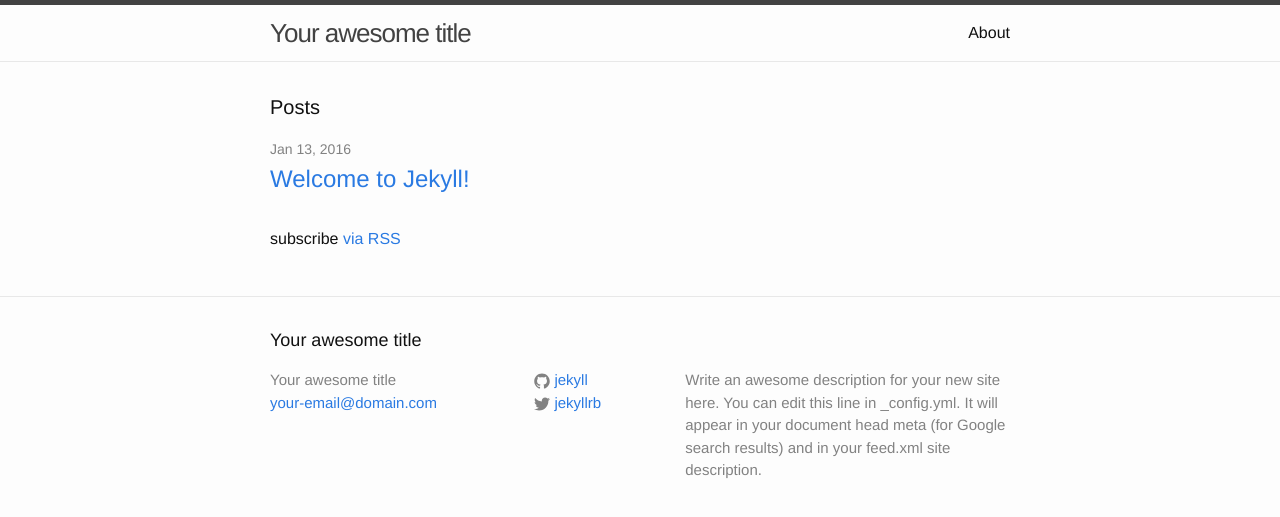
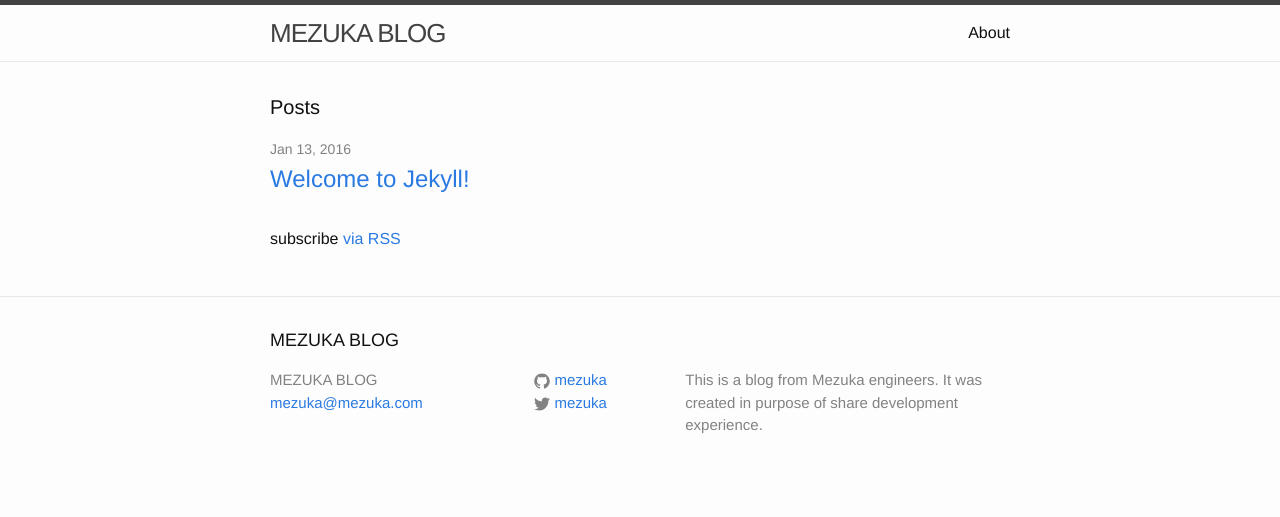
Before and after one commit to mezuka/mezuka.github.com, a Jekyll site: the page built from index.html, in a window 1280 px wide. Shown: the top 517 px of the page. Built offline with Jekyll 4.4.1, drawn with Linux system fonts in a browser that asks for light colours.

```diff
--- a/_config.yml
+++ b/_config.yml
@@ -6,16 +6,14 @@
 # 'jekyll serve'. If you change this file, please restart the server process.
 
 # Site settings
-title: Your awesome title
-email: your-email@domain.com
-description: > # this means to ignore newlines until "baseurl:"
-  Write an awesome description for your new site here. You can edit this
-  line in _config.yml. It will appear in your document head meta (for
-  Google search results) and in your feed.xml site description.
+title: MEZUKA BLOG
+email: mezuka@mezuka.com
+description: >
+  This is a blog from Mezuka engineers. It was created in purpose of share development experience.
 baseurl: "" # the subpath of your site, e.g. /blog
 url: "http://yourdomain.com" # the base hostname & protocol for your site
-twitter_username: jekyllrb
-github_username:  jekyll
+twitter_username: mezuka
+github_username:  mezuka
 
 # Build settings
 markdown: kramdown
```
Also changed, not shown: README.md (added), 1 other file.
